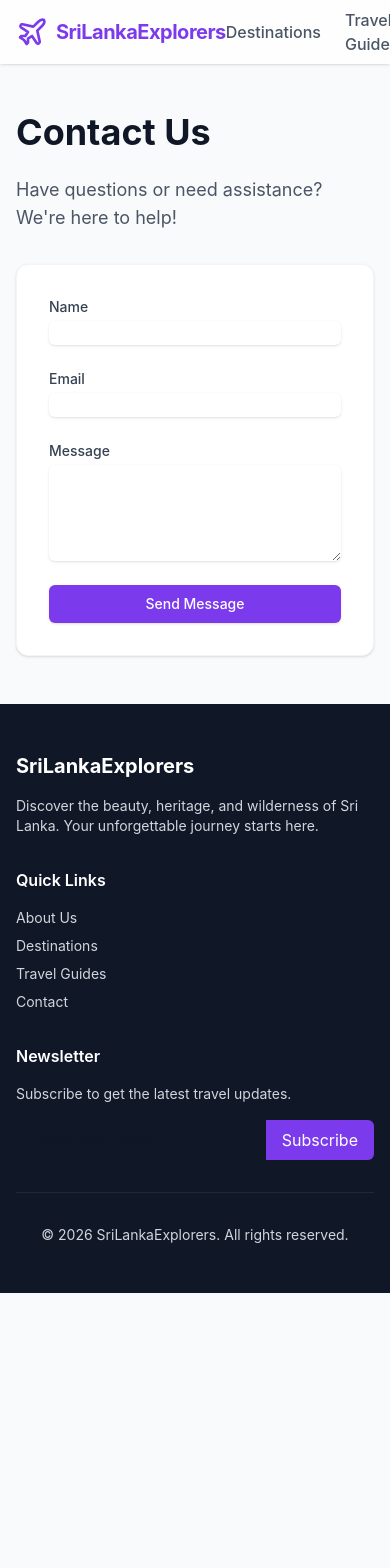
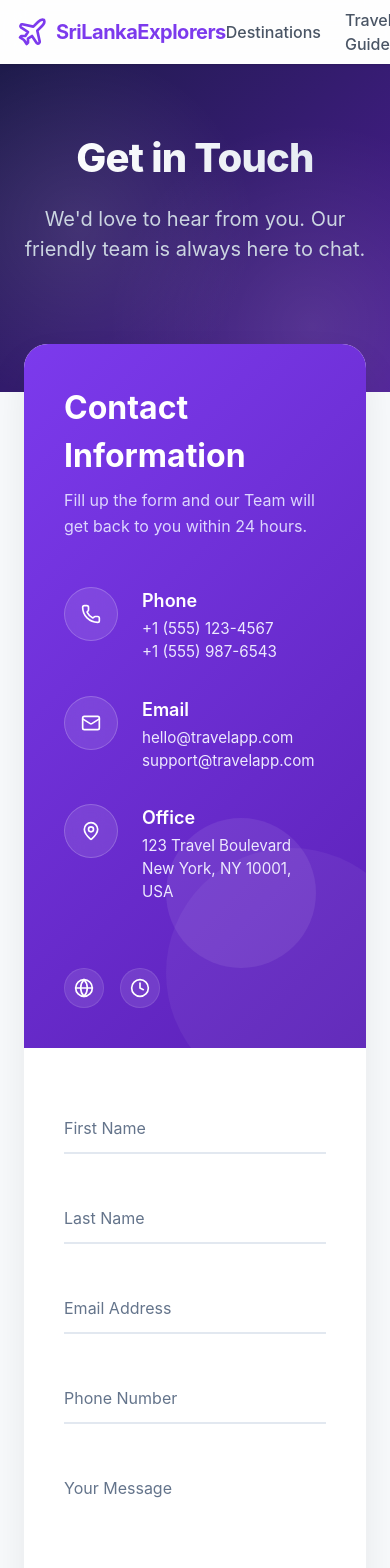
Before and after one commit to AsiriRasnayaka/Travel-Web-Application, a React (Vite) app in the folder client/: page /contact in a window 390 px wide. Shown: the top 1568 px of the page. Before the commit the page ends 1293 px from the top, so only its background shows below. Built offline with nearby package versions, Linux system fonts and the light colour scheme.

Commit message:
feat: implement contact page with responsive form and contact information sections

```diff
--- /dev/null
+++ b/client/src/pages/Contact.css
@@ -0,0 +1,317 @@
+/* Contact Page Styles */
+.contact-page {
+  min-height: 100vh;
+  background-color: #f8fafc;
+  font-family: 'Inter', system-ui, -apple-system, sans-serif;
+  padding-bottom: 5rem;
+}
+
+.contact-hero {
+  background: linear-gradient(135deg, #1e1b4b 0%, #4c1d95 100%);
+  padding: 6rem 2rem 10rem 2rem;
+  text-align: center;
+  color: white;
+  position: relative;
+  overflow: hidden;
+}
+
+.contact-hero::before {
+  content: '';
+  position: absolute;
+  top: 0;
+  left: 0;
+  width: 100%;
+  height: 100%;
+  background-image: radial-gradient(circle at 20% 50%, rgba(255, 255, 255, 0.1) 0%, transparent 50%),
+                    radial-gradient(circle at 80% 80%, rgba(255, 255, 255, 0.1) 0%, transparent 50%);
+  pointer-events: none;
+}
+
+.contact-hero-content {
+  position: relative;
+  z-index: 1;
+  max-width: 800px;
+  margin: 0 auto;
+}
+
+.contact-hero h1 {
+  font-size: 3.5rem;
+  font-weight: 800;
+  margin-bottom: 1rem;
+  letter-spacing: -0.02em;
+  background: linear-gradient(to right, #ffffff, #e2e8f0);
+  -webkit-background-clip: text;
+  -webkit-text-fill-color: transparent;
+}
+
+.contact-hero p {
+  font-size: 1.25rem;
+  color: #cbd5e1;
+  max-width: 600px;
+  margin: 0 auto;
+}
+
+.contact-container {
+  max-width: 1200px;
+  margin: -5rem auto 0;
+  background: white;
+  border-radius: 24px;
+  box-shadow: 0 20px 40px rgba(0, 0, 0, 0.08);
+  display: flex;
+  overflow: hidden;
+  position: relative;
+  z-index: 10;
+  min-height: 600px;
+}
+
+/* Left Section - Contact Info */
+.contact-info-section {
+  flex: 0 0 40%;
+  background: linear-gradient(135deg, #7c3aed 0%, #5b21b6 100%);
+  color: white;
+  padding: 3.5rem;
+  position: relative;
+  overflow: hidden;
+}
+
+.contact-info-section h2 {
+  font-size: 2rem;
+  font-weight: 700;
+  margin-bottom: 0.5rem;
+}
+
+.contact-info-subtitle {
+  color: #ddd6fe;
+  font-size: 1rem;
+  margin-bottom: 3rem;
+  line-height: 1.6;
+}
+
+.contact-methods {
+  display: flex;
+  flex-direction: column;
+  gap: 2rem;
+  position: relative;
+  z-index: 2;
+}
+
+.contact-method {
+  display: flex;
+  align-items: flex-start;
+  gap: 1.5rem;
+  transition: transform 0.3s ease;
+}
+
+.contact-method:hover {
+  transform: translateX(10px);
+}
+
+.icon-circle {
+  background: rgba(255, 255, 255, 0.1);
+  padding: 1rem;
+  border-radius: 50%;
+  display: flex;
+  align-items: center;
+  justify-content: center;
+  backdrop-filter: blur(10px);
+  border: 1px solid rgba(255, 255, 255, 0.2);
+}
+
+.method-details h3 {
+  font-size: 1.125rem;
+  font-weight: 600;
+  margin-bottom: 0.25rem;
+}
+
+.method-details p {
+  color: #ede9fe;
+  font-size: 0.95rem;
+  margin: 0;
+  line-height: 1.5;
+}
+
+.social-proof {
+  margin-top: 4rem;
+  display: flex;
+  gap: 1rem;
+  position: relative;
+  z-index: 2;
+}
+
+.social-icon {
+  background: rgba(255, 255, 255, 0.1);
+  width: 40px;
+  height: 40px;
+  border-radius: 50%;
+  display: flex;
+  align-items: center;
+  justify-content: center;
+  cursor: pointer;
+  transition: all 0.3s ease;
+  border: 1px solid rgba(255, 255, 255, 0.1);
+}
+
+.social-icon:hover {
+  background: white;
+  color: #7c3aed;
+  transform: translateY(-3px);
+}
+
+/* Decorative circles */
+.decorative-circle-1 {
+  position: absolute;
+  width: 250px;
+  height: 250px;
+  background: rgba(255, 255, 255, 0.05);
+  border-radius: 50%;
+  bottom: -50px;
+  right: -50px;
+}
+
+.decorative-circle-2 {
+  position: absolute;
+  width: 150px;
+  height: 150px;
+  background: rgba(255, 255, 255, 0.08);
+  border-radius: 50%;
+  bottom: 80px;
+  right: 50px;
+}
+
+/* Right Section - Contact Form */
+.contact-form-section {
+  flex: 1;
+  padding: 4rem;
+  background: white;
+}
+
+.contact-form {
+  display: flex;
+  flex-direction: column;
+  gap: 2.5rem;
+  margin-top: 1rem;
+}
+
+.form-row {
+  display: flex;
+  gap: 2rem;
+}
+
+.input-group {
+  flex: 1;
+  position: relative;
+}
+
+.input-group.full-width {
+  width: 100%;
+}
+
+.input-group input,
+.input-group textarea {
+  width: 100%;
+  padding: 0.75rem 0;
+  font-size: 1rem;
+  color: #1e293b;
+  background: transparent;
+  border: none;
+  border-bottom: 2px solid #e2e8f0;
+  outline: none;
+  transition: border-color 0.3s ease;
+  font-family: inherit;
+}
+
+.input-group textarea {
+  resize: vertical;
+  min-height: 100px;
+}
+
+.input-group label {
+  position: absolute;
+  top: 0.75rem;
+  left: 0;
+  font-size: 1rem;
+  color: #64748b;
+  pointer-events: none;
+  transition: all 0.3s ease;
+}
+
+.input-group input:focus,
+.input-group textarea:focus {
+  border-bottom-color: #7c3aed;
+}
+
+.input-group input:focus ~ label,
+.input-group input:not(:placeholder-shown) ~ label,
+.input-group textarea:focus ~ label,
+.input-group textarea:not(:placeholder-shown) ~ label {
+  top: -1.25rem;
+  font-size: 0.85rem;
+  color: #7c3aed;
+  font-weight: 500;
+}
+
+.submit-btn {
+  background: #7c3aed;
+  color: white;
+  border: none;
+  padding: 1rem 2.5rem;
+  font-size: 1rem;
+  font-weight: 600;
+  border-radius: 12px;
+  cursor: pointer;
+  display: flex;
+  align-items: center;
+  justify-content: center;
+  gap: 0.75rem;
+  transition: all 0.3s ease;
+  margin-top: 1rem;
+  box-shadow: 0 4px 14px rgba(124, 58, 237, 0.3);
+  width: max-content;
+}
+
+.submit-btn:hover {
+  background: #6d28d9;
+  transform: translateY(-2px);
+  box-shadow: 0 6px 20px rgba(124, 58, 237, 0.4);
+}
+
+.submit-btn:active {
+  transform: translateY(0);
+}
+
+.send-icon {
+  transition: transform 0.3s ease;
+}
+
+.submit-btn:hover .send-icon {
+  transform: translateX(4px) translateY(-4px);
+}
+
+/* Responsive Design */
+@media (max-width: 968px) {
+  .contact-container {
+    flex-direction: column;
+    margin: -3rem 1.5rem 0;
+  }
+
+  .contact-info-section {
+    padding: 2.5rem;
+  }
+
+  .contact-form-section {
+    padding: 2.5rem;
+  }
+
+  .form-row {
+    flex-direction: column;
+    gap: 2.5rem;
+  }
+
+  .contact-hero {
+    padding: 4rem 1.5rem 8rem 1.5rem;
+  }
+
+  .contact-hero h1 {
+    font-size: 2.5rem;
+  }
+}
--- a/client/src/pages/Contact.jsx
+++ b/client/src/pages/Contact.jsx
@@ -1,30 +1,101 @@
 import React from 'react';
+import { Mail, Phone, MapPin, Send, Clock, Globe } from 'lucide-react';
+import './Contact.css';
 
 const Contact = () => {
   return (
-    <div className="max-w-7xl mx-auto px-4 sm:px-6 lg:px-8 py-12">
-      <h1 className="text-4xl font-bold text-gray-900 mb-6">Contact Us</h1>
-      <p className="text-lg text-gray-600 mb-8">
-        Have questions or need assistance? We're here to help!
-      </p>
-      <div className="bg-white rounded-xl shadow-sm p-8 max-w-2xl border border-gray-100">
-        <form className="space-y-6">
-          <div>
-            <label className="block text-sm font-medium text-gray-700">Name</label>
-            <input type="text" className="mt-1 block w-full rounded-md border-gray-300 shadow-sm focus:border-brand-500 focus:ring-brand-500" />
+    <div className="contact-page">
+      <div className="contact-hero">
+        <div className="contact-hero-content">
+          <h1>Get in Touch</h1>
+          <p>We'd love to hear from you. Our friendly team is always here to chat.</p>
+        </div>
+      </div>
+
+      <div className="contact-container">
+        <div className="contact-info-section">
+          <h2>Contact Information</h2>
+          <p className="contact-info-subtitle">Fill up the form and our Team will get back to you within 24 hours.</p>
+
+          <div className="contact-methods">
+            <div className="contact-method">
+              <div className="icon-circle">
+                <Phone size={20} />
+              </div>
+              <div className="method-details">
+                <h3>Phone</h3>
+                <p>+1 (555) 123-4567</p>
+                <p>+1 (555) 987-6543</p>
+              </div>
+            </div>
+
+            <div className="contact-method">
+              <div className="icon-circle">
+                <Mail size={20} />
+              </div>
+              <div className="method-details">
+                <h3>Email</h3>
+                <p>hello@travelapp.com</p>
+                <p>support@travelapp.com</p>
+              </div>
+            </div>
+
+            <div className="contact-method">
+              <div className="icon-circle">
+                <MapPin size={20} />
+              </div>
+              <div className="method-details">
+                <h3>Office</h3>
+                <p>123 Travel Boulevard</p>
+                <p>New York, NY 10001, USA</p>
+              </div>
+            </div>
           </div>
-          <div>
-            <label className="block text-sm font-medium text-gray-700">Email</label>
-            <input type="email" className="mt-1 block w-full rounded-md border-gray-300 shadow-sm focus:border-brand-500 focus:ring-brand-500" />
+
+          <div className="social-proof">
+            <div className="social-icon"><Globe size={20} /></div>
+            <div className="social-icon"><Clock size={20} /></div>
           </div>
-          <div>
-            <label className="block text-sm font-medium text-gray-700">Message</label>
-            <textarea rows={4} className="mt-1 block w-full rounded-md border-gray-300 shadow-sm focus:border-brand-500 focus:ring-brand-500"></textarea>
-          </div>
-          <button type="submit" className="w-full flex justify-center py-2 px-4 border border-transparent rounded-md shadow-sm text-sm font-medium text-white bg-brand-600 hover:bg-brand-700 focus:outline-none focus:ring-2 focus:ring-offset-2 focus:ring-brand-500">
-            Send Message
-          </button>
-        </form>
+
+          <div className="decorative-circle-1"></div>
+          <div className="decorative-circle-2"></div>
+        </div>
+
+        <div className="contact-form-section">
+          <form className="contact-form">
+            <div className="form-row">
+              <div className="input-group">
+                <input type="text" id="firstName" placeholder=" " required />
+                <label htmlFor="firstName">First Name</label>
+              </div>
+              <div className="input-group">
+                <input type="text" id="lastName" placeholder=" " required />
+                <label htmlFor="lastName">Last Name</label>
+              </div>
+            </div>
+
+            <div className="form-row">
+              <div className="input-group">
+                <input type="email" id="email" placeholder=" " required />
+                <label htmlFor="email">Email Address</label>
+              </div>
+              <div className="input-group">
+                <input type="tel" id="phone" placeholder=" " />
+                <label htmlFor="phone">Phone Number</label>
+              </div>
+            </div>
+
+            <div className="input-group full-width">
+              <textarea id="message" rows="4" placeholder=" " required></textarea>
+              <label htmlFor="message">Your Message</label>
+            </div>
+
+            <button type="submit" className="submit-btn">
+              <span>Send Message</span>
+              <Send size={18} className="send-icon" />
+            </button>
+          </form>
+        </div>
       </div>
     </div>
   );
```
